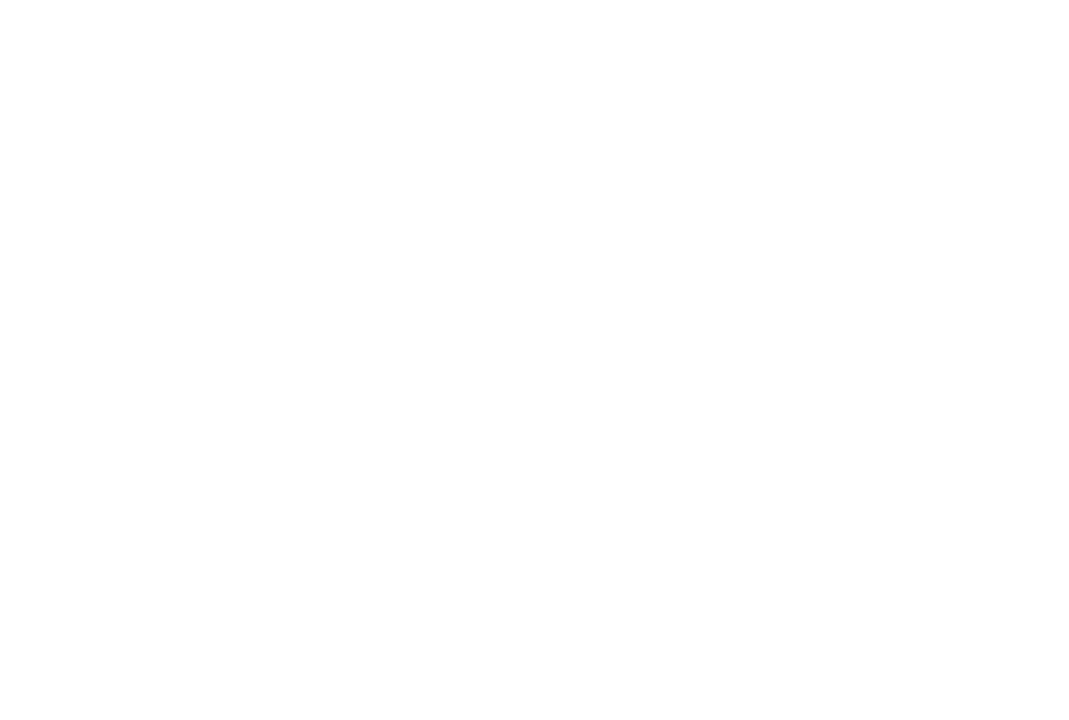
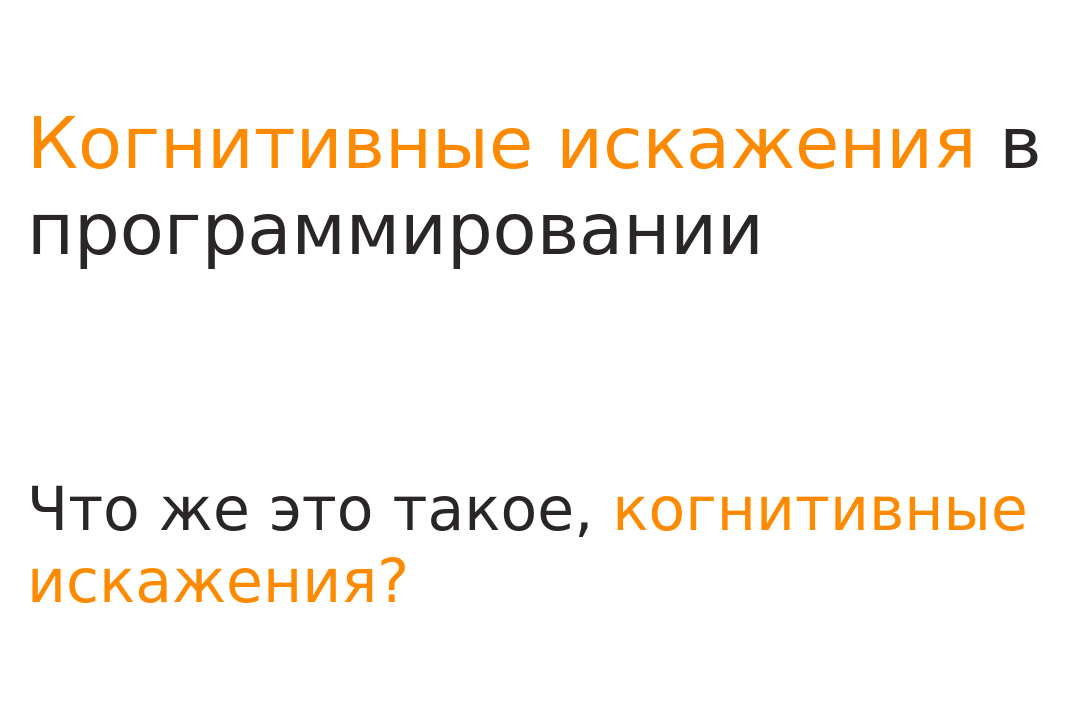
Before and after one commit to ushachev/layout-designer-project-lvl1, a website: page src/index.html in a window 1280 px wide. Shown: the whole page, without its empty margins (63-1132 px from the left). Drawn offline with Linux system fonts and the light colour scheme; a web font is replaced by a local one.

Commit message:
add base markup

```diff
--- a/src/index.html
+++ b/src/index.html
@@ -6,9 +6,62 @@
     <meta http-equiv="X-UA-Compatible" content="ie=edge">
     <title>Cognitive biases. vitush</title>
 
+    <link rel="preconnect" href="https://fonts.googleapis.com">
+    <link rel="preconnect" href="https://fonts.gstatic.com" crossorigin>
+    <link href="https://fonts.googleapis.com/css2?family=Neucha&family=Open+Sans&display=swap" rel="stylesheet">
     <link rel="stylesheet" href="styles/style.css">
 </head>
 <body>
-
+    <header>
+        <div class="container">
+            <h1 class="title fs-1">
+                <span class="text-primary">Когнитивные</span>
+                <span class="text-primary">искажения</span>
+                <span>в программировании</span>
+            </h1>
+        </div>
+    </header>
+    <main>
+        <section>
+            <div class="container">
+                <h2 class="title fs-2">
+                    <span>Что же это такое,</span>
+                    <span class="text-primary">когнитивные искажения?</span>
+                </h2>
+            </div>
+        </section>
+        <section>
+            <div class="container">
+            </div>
+        </section>
+        <section>
+            <div class="container">
+            </div>
+        </section>
+        <section>
+            <div class="container">
+            </div>
+        </section>
+        <section>
+            <div class="container">
+            </div>
+        </section>
+        <section>
+            <div class="container">
+            </div>
+        </section>
+        <section>
+            <div class="container">
+            </div>
+        </section>
+        <section>
+            <div class="container">
+            </div>
+        </section>
+    </main>
+    <footer>
+        <div class="container">
+        </div>
+    </footer>
 </body>
 </html>
--- a/src/styles/style.css
+++ b/src/styles/style.css
@@ -1 +1,63 @@
 /** CSS STYLE **/
+:root {
+  --color-white: #fff;
+  --color-white-translucent: #d7ccc0;
+  --color-light: #f5f4f0;
+  --color-primary: #fe8a02;
+  --color-primary-dark: #42413c;
+  --color-dark: #2a2626;
+  --color-dark-translucent: #908d8b;
+  --color-brown: #b09a81;
+  --color-blue: #1085c5;
+  --color-main-text: var(--color-dark);
+}
+
+/* COMMON STYLES START */
+
+body,
+html {
+  margin: 0;
+  padding: 0;
+}
+
+body {
+  color: var(--color-main-text);
+  font: 16px/1.6em 'Open Sans', sans-serif;
+}
+
+h1,
+h2,
+h3 {
+  margin: 0;
+
+  font-weight: normal;
+}
+
+.container {
+  max-width: 1100px;
+  margin: 0 auto;
+  padding: 100px 0;
+}
+
+.title {
+  font-family: 'Neucha', cursive;
+  line-height: 1.2;
+}
+
+.text-primary {
+  color: var(--color-primary);
+}
+
+/* COMMON STYLES END */
+
+/* UTILITIES STYLES START */
+
+.fs-1 {
+  font-size: 72px;
+}
+
+.fs-2 {
+  font-size: 60px;
+}
+
+/* UTILITIES STYLES END */
```
Also changed, not shown: README.md.
